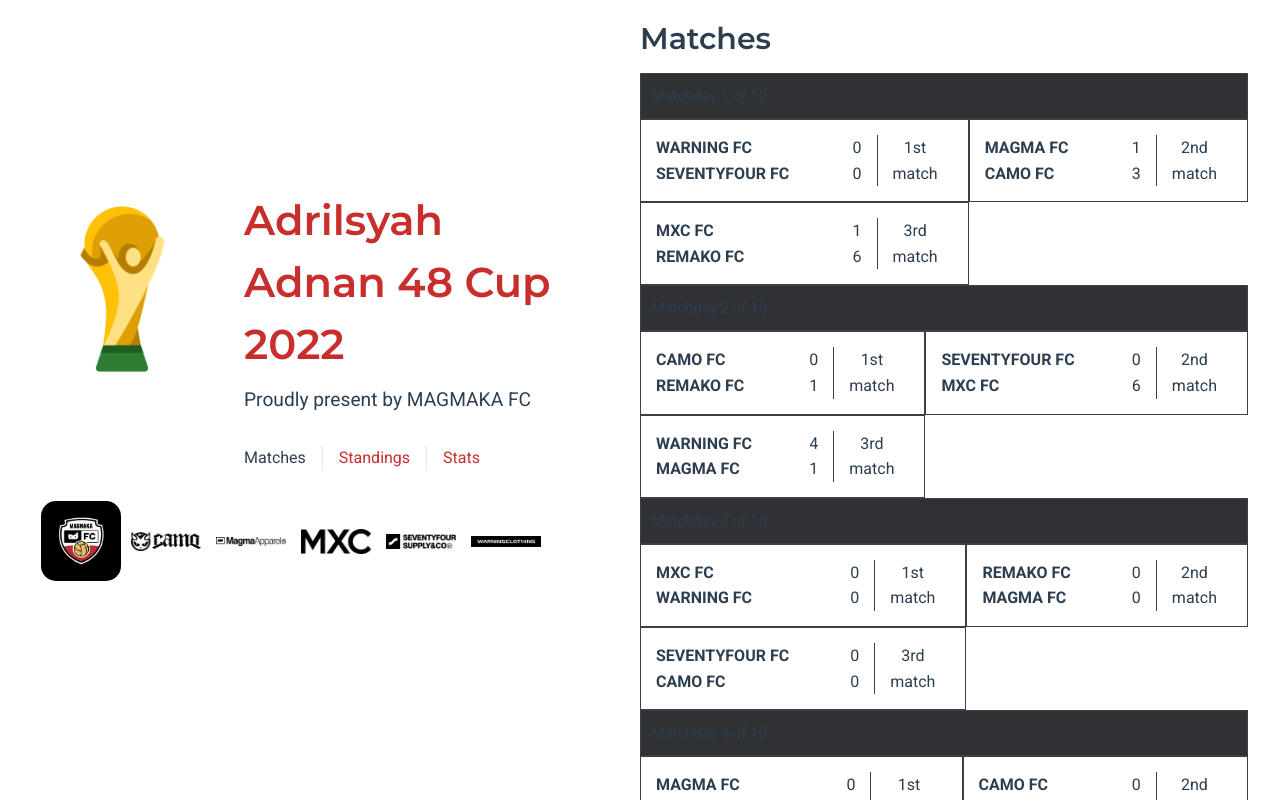
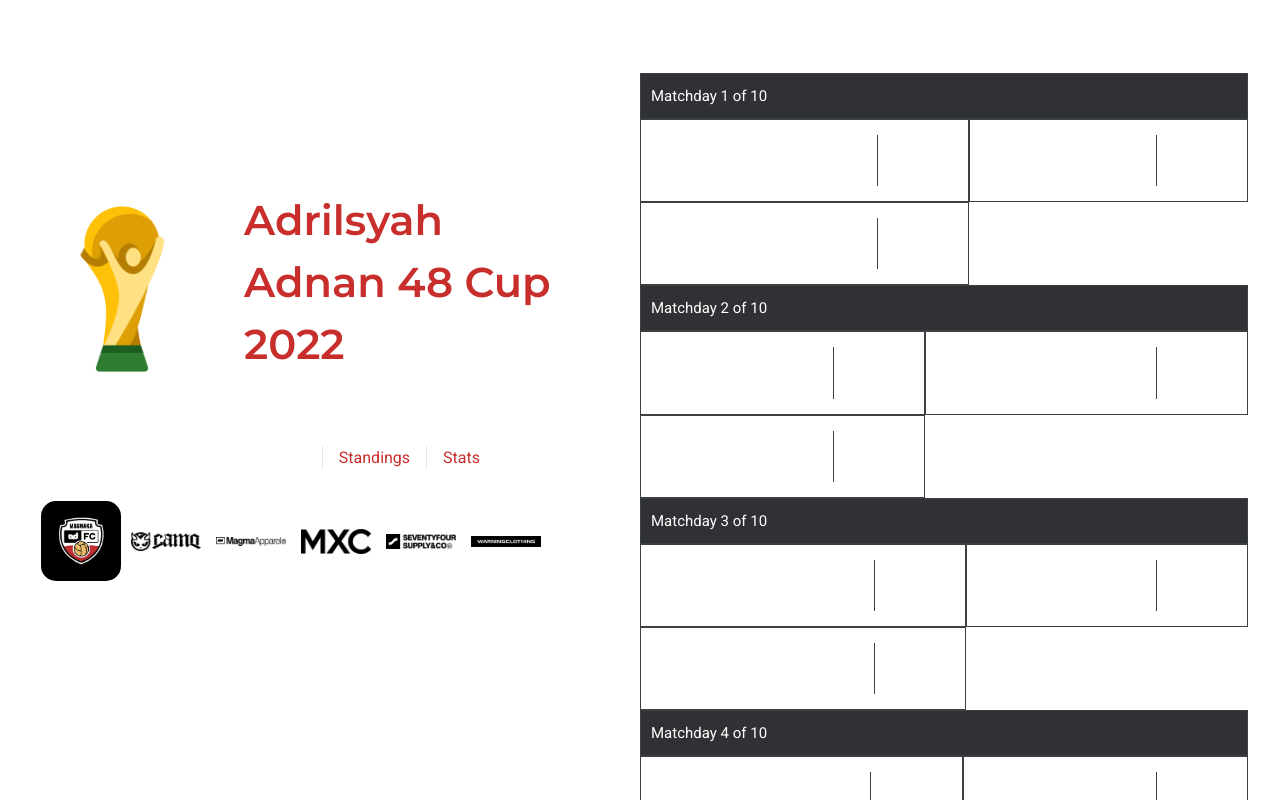
Before and after one commit to Nurhiman20/magmaka-futsal-league, a Vue app: page / in a window 1280 px wide. Shown: the top 800 px of the page. Built offline with nearby package versions, Linux system fonts and the light colour scheme.

Commit message:
feat(Theme): Change color on dark mode

```diff
--- a/src/assets/base.css
+++ b/src/assets/base.css
@@ -7,7 +7,7 @@
     --vt-c-black: #181818;
     --vt-c-black-soft: #222222;
     --vt-c-black-mute: #282828;
-    --vt-c-indigo: #2c3e50;
+    --vt-c-indigo: #ffffff;
     --vt-c-divider-light-1: rgba(60, 60, 60, 0.29);
     --vt-c-divider-light-2: rgba(60, 60, 60, 0.12);
     --vt-c-divider-dark-1: rgba(84, 84, 84, 0.65);
```
